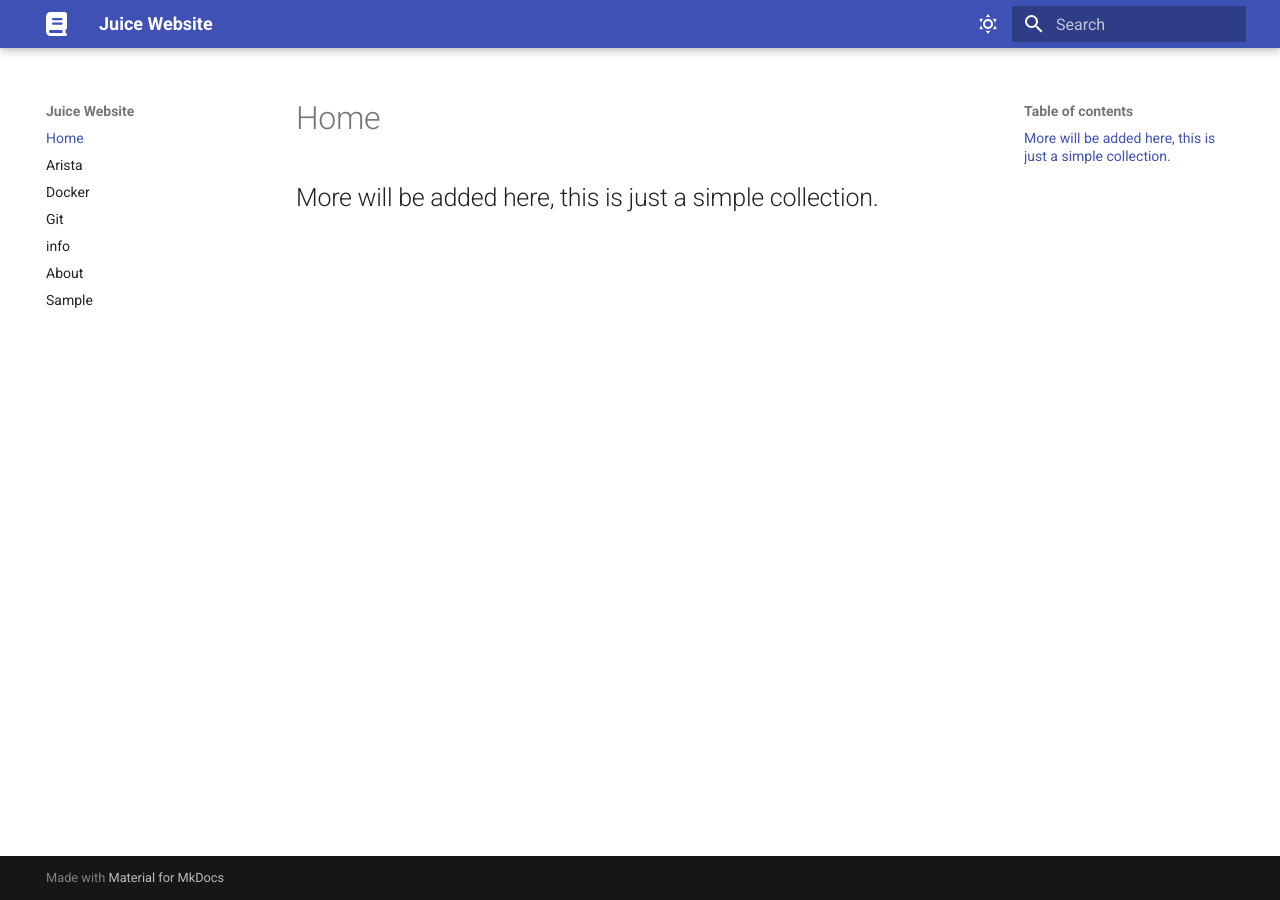
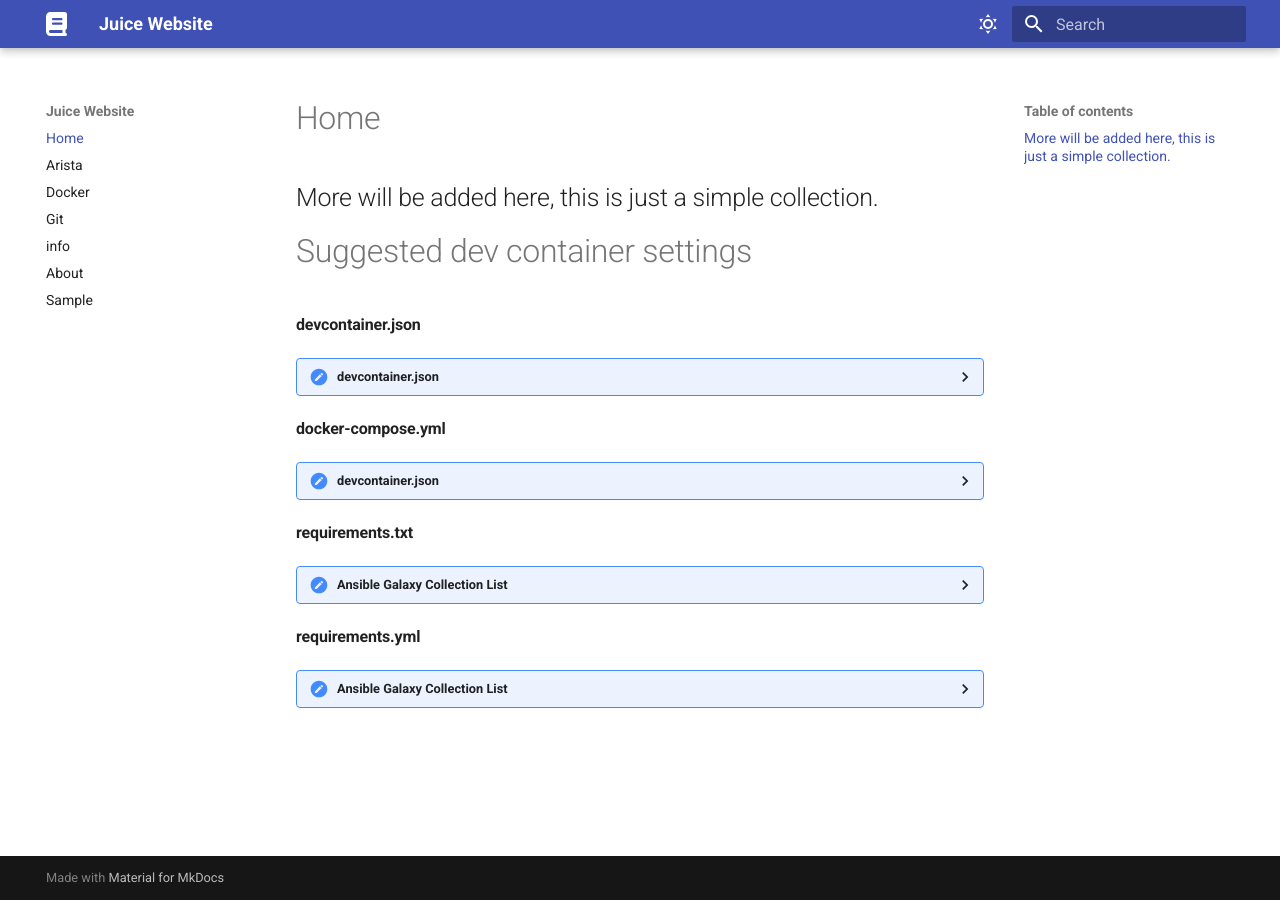
Before and after one commit to kgiusti4130/kgiusti4130.github.io, an MkDocs documentation site: the page built from docs/index.md, in a window 1280 px wide. Built offline with MkDocs 1.6.1 and Material for MkDocs 9.7.7, drawn with Linux system fonts in a browser that asks for light colours; some of the changed lines change nothing that is shown.

Commit message:
initial push

````diff
--- a/docs/index.md
+++ b/docs/index.md
@@ -1,3 +1,140 @@
 # Home
 
 ## More will be added here, this is just a simple collection.
+
+# Suggested dev container settings
+
+#### devcontainer.json
+
+??? eos-config annotate "devcontainer.json"
+    ``` yaml hl_lines="2 6"
+    {
+    	"name": "<my_org_name>-dev01",
+    	"context": ".",
+    	"workspaceFolder": "/workspace",
+    	"dockerComposeFile": "docker-compose.yml",
+    	"service": "<my_org_name>-dev01",
+    	"extensions": [
+    		"redhat.vscode-yaml",
+    		"ms-python.python",
+    		"github.vscode-pull-request-github",
+            "lextudio.restructuredtext",
+            "aristapublisher.eos",
+            "samuelcolvin.jinjahtml",
+            "eamodio.gitlens",
+    		"PKief.material-icon-theme",
+    		"johnpapa.vscode-peacock",
+    		"DavidAnson.vscode-markdownlint",
+    		"ms-azuretools.vscode-docker",
+    		"hilleer.yaml-plus-json",
+    		"docsmsft.docs-yaml",
+    		"GraphQL.vscode-graphql"
+    	],
+    	"shutdownAction": "stopCompose"
+    }
+    ```
+
+#### docker-compose.yml
+
+??? eos-config annotate "devcontainer.json"
+    ``` yaml hl_lines="4 6-7"
+    version: "3.9"
+
+    services:
+      <my_org_name>-dev01:
+        build: .
+        image: "<my_org_name>-dev01:latest"
+        container_name: <my_org_name>-dev01
+        # restart: always
+        restart: no
+        command: ['tail', '-f', '/dev/null']
+        network_mode: "host"
+
+        environment:
+          - TZ=America/New_York
+          - DEBIAN_FRONTEND=noninteractive
+          - LC_ALL=UTF-8
+        volumes:
+          - ../:/workspace
+    ```
+
+#### requirements.txt
+
+??? eos-config annotate "Ansible Galaxy Collection List"
+    ```bash
+    ansible-core==2.16.2
+    ansible-lint
+    ansible-pylibssh
+    #anta==0.10.0   #Use for ANTA & AVD integration
+    anta==0.11.0   #Use for running ANTA standalone
+    aristaproto>=0.1.1
+    asgiref
+    certifi
+    cffi
+    chardet
+    click
+    colorama
+    cryptography>=38.0.4
+    cvprac>=1.3.1
+    deepmerge>=1.1.0
+    future
+    idna
+    importlib-resources
+    jsonschema>=4.5.1,<4.18
+    Jinja2>=3.0.0
+    MarkupSafe
+    md-toc>=7.1.0
+    netaddr>=0.7.19
+    netmiko
+    packaging
+    paramiko
+    psutil
+    pre-commit
+    pycparser
+    pynetbox
+    pyparsing
+    pyez
+    pytz
+    PyYAML>=6.0.0
+    requests>=2.27.0
+    six
+    sqlparse
+    treelib>=1.5.5
+    urllib3
+    zipp
+    ```
+
+
+#### requirements.yml
+
+??? eos-config annotate "Ansible Galaxy Collection List"
+    ```bash
+    ---
+    collections:
+
+      - name: arista.avd
+        version: 4.7.1
+        source: https://galaxy.ansible.com
+
+      - name: cisco.asa
+        source: https://galaxy.ansible.com
+
+      - name: cisco.ios
+        source: https://galaxy.ansible.com
+
+      - name: ansible.netcommon
+        version: 6.0.0
+        source: https://galaxy.ansible.com
+
+      - name: ansible.posix
+        source: https://galaxy.ansible.com
+
+      - name: ansible.utils
+        source: https://galaxy.ansible.com
+
+      - name: community.general
+        source: https://galaxy.ansible.com
+
+      - name: netbox.netbox
+        source: https://galaxy.ansible.com
+    ```
````
